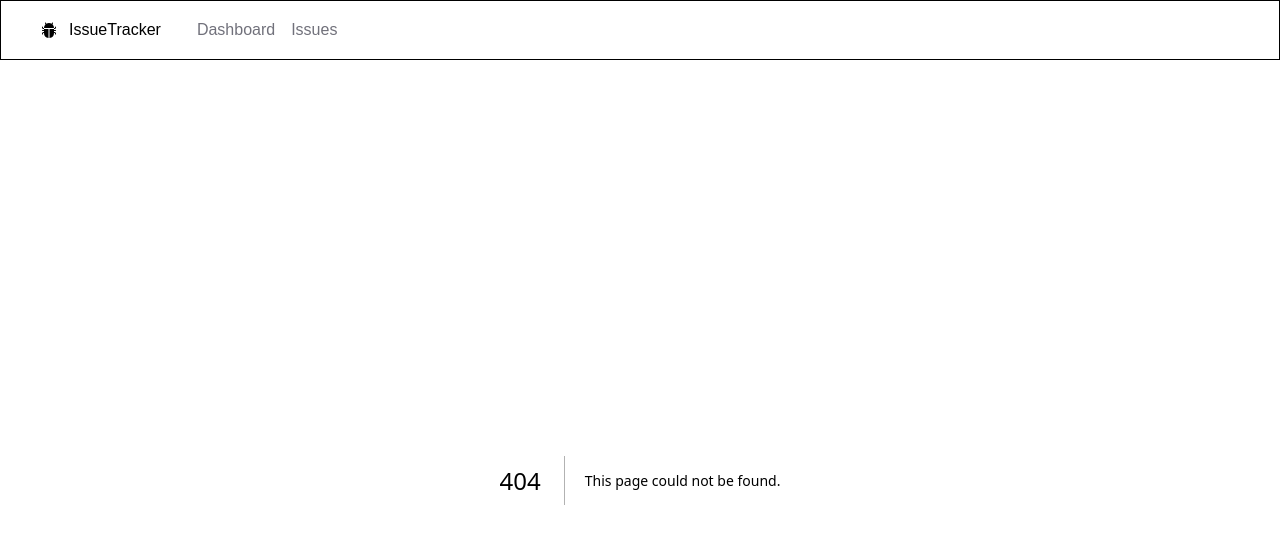
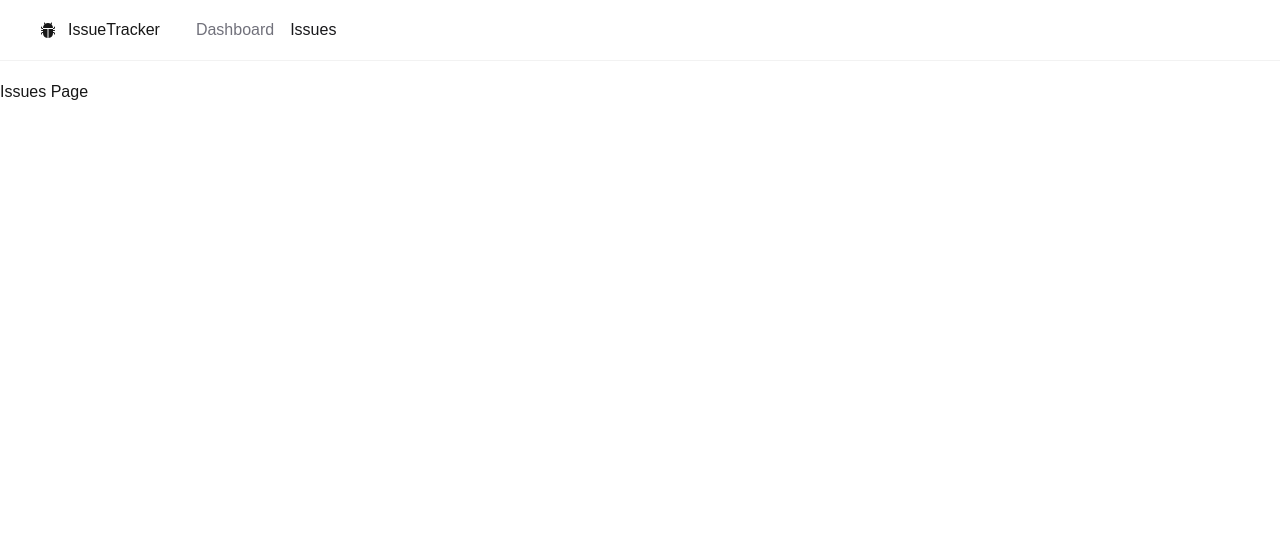
Before and after one commit to Bilal52521/issue_tracker_app, a Next.js app: page /issues in a window 1280 px wide. Before the commit this address had no page. Shown: the top 544 px of the page. Built offline with nearby package versions, Linux system fonts and the light colour scheme.

Commit message:
Style the Active Link in the Navbar

```diff
--- a/app/Navbar.tsx
+++ b/app/Navbar.tsx
@@ -1,23 +1,35 @@
+"use client";
+
 import Link from "next/link";
+import { usePathname } from "next/navigation";
 import React from "react";
 import { BsFillBugFill } from "react-icons/bs";
+import classNames from "classnames";
 
 const Navbar = () => {
+  const currentPath = usePathname();
+
+  console.log(currentPath);
+
   const links = [
     { lable: "Dashboard", href: "/" },
     { lable: "Issues", href: "/issues" },
   ];
 
   return (
-    <nav className="flex gap-x-9 border-1 h-15 items-center mb-5 px-10">
+    <nav className="flex gap-x-9 shadow-2xs h-15 items-center mb-5 px-10">
       <Link href="/" className="flex gap-3 items-center">
         <BsFillBugFill /> IssueTracker
       </Link>
       <ul className="flex gap-x-4">
         {links.map((lnk) => (
           <Link
-            className="text-zinc-500 hover:text-zinc-800"
-            key="lnk"
+            className={classNames({
+              "text-zinc-900": lnk.href === currentPath,
+              "text-zinc-500": lnk.href !== currentPath,
+              "hover:text-zinc-800 transition-colors": true,
+            })}
+            key={lnk.href}
             href={lnk.href}
           >
             {lnk.lable}
--- /dev/null
+++ b/app/issues/page.tsx
@@ -0,0 +1,7 @@
+import React from "react";
+
+const Issues_Page = () => {
+  return <div>Issues Page</div>;
+};
+
+export default Issues_Page;
--- a/package.json
+++ b/package.json
@@ -9,6 +9,7 @@
     "lint": "eslint"
   },
   "dependencies": {
+    "classnames": "^2.5.1",
     "next": "15.5.4",
     "react": "19.1.0",
     "react-dom": "19.1.0",
```
Also changed, not shown: 1 other file (tests, documents, lock files or other folders).
